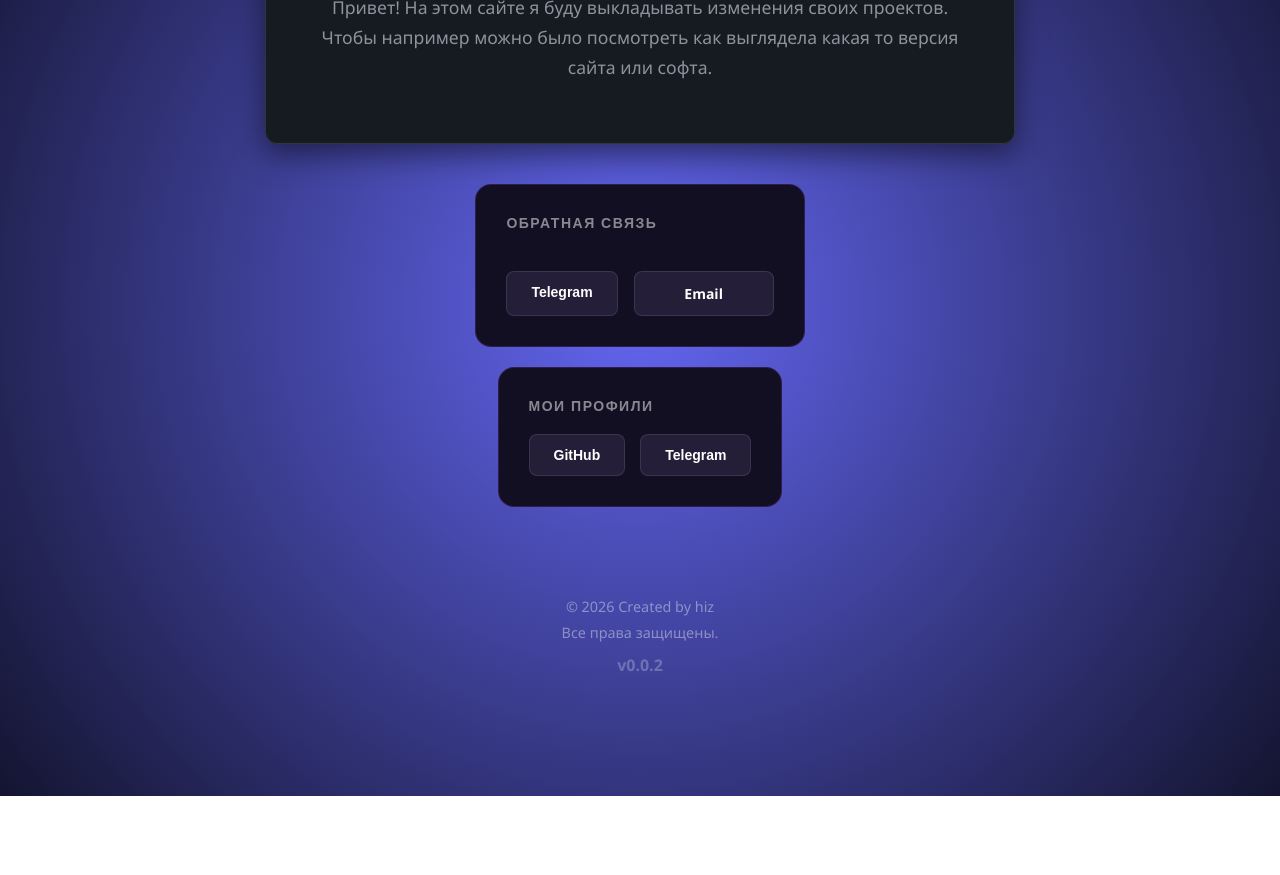
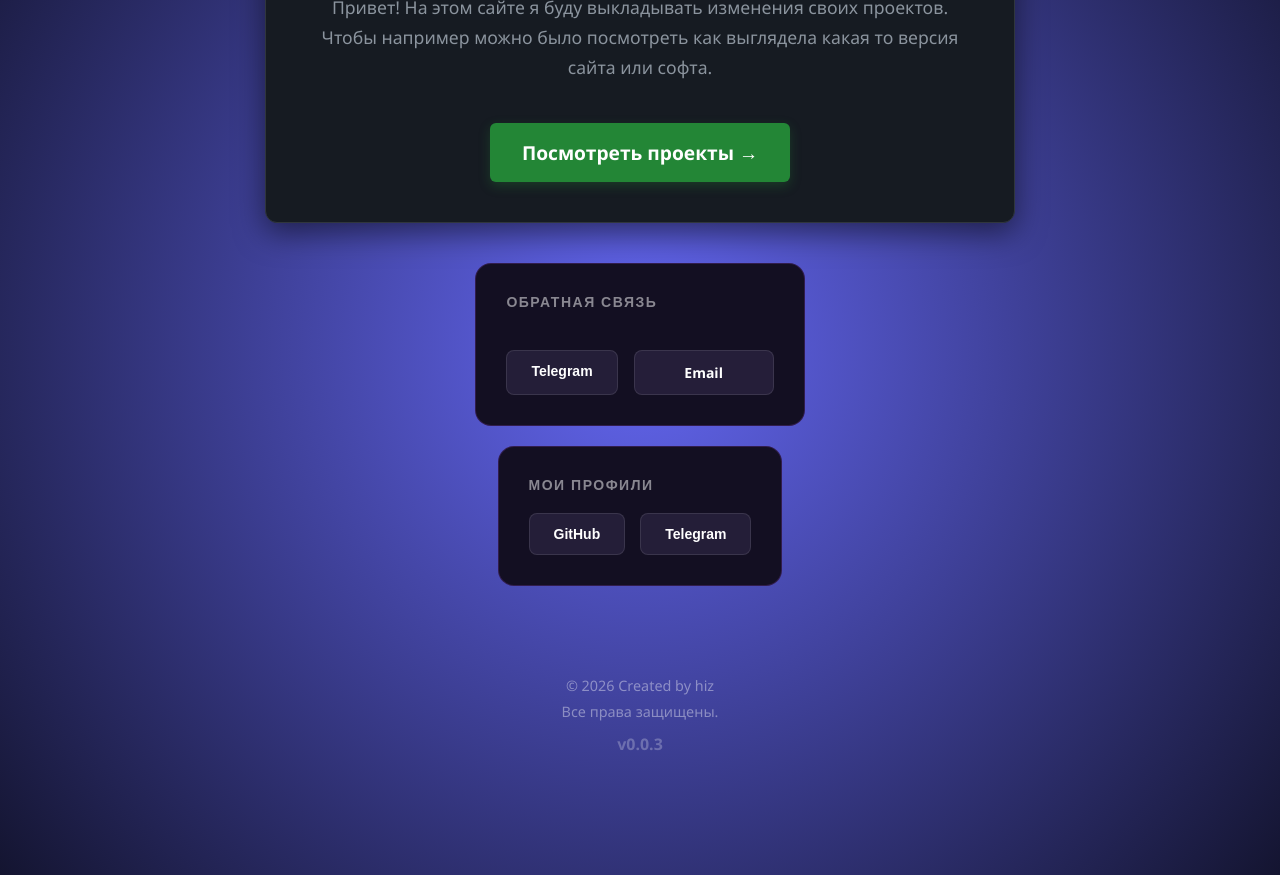
Before and after one commit to Hizikc/hiz.log, a website built with Vite: page index.html in a window 1280 px wide. Shown: the part 184-1059 px from the top of the page. Before the commit the page ends 980 px from the top, so only its background shows below. Built offline with nearby package versions, Linux system fonts and the light colour scheme.

Commit message:
Добавил вторую страницу

```diff
--- a/blocks/footer.html
+++ b/blocks/footer.html
@@ -1,5 +1,5 @@
 <footer class="footer-block">
     <p>© 2026 Created by hiz</p>
     <p>Все права защищены.</p>
-    <span class="version">v0.0.2</span>
+    <span class="version">v0.0.3</span>
 </footer>
--- a/index.html
+++ b/index.html
@@ -12,6 +12,7 @@
         <p>Привет! На этом сайте я буду выкладывать изменения своих проектов. Чтобы например можно было посмотреть как выглядела какая то версия сайта или софта.</p>
 
 
+        <a href="projects.html" class="btn-main">Посмотреть проекты →</a>
 
     </div>
 
```
